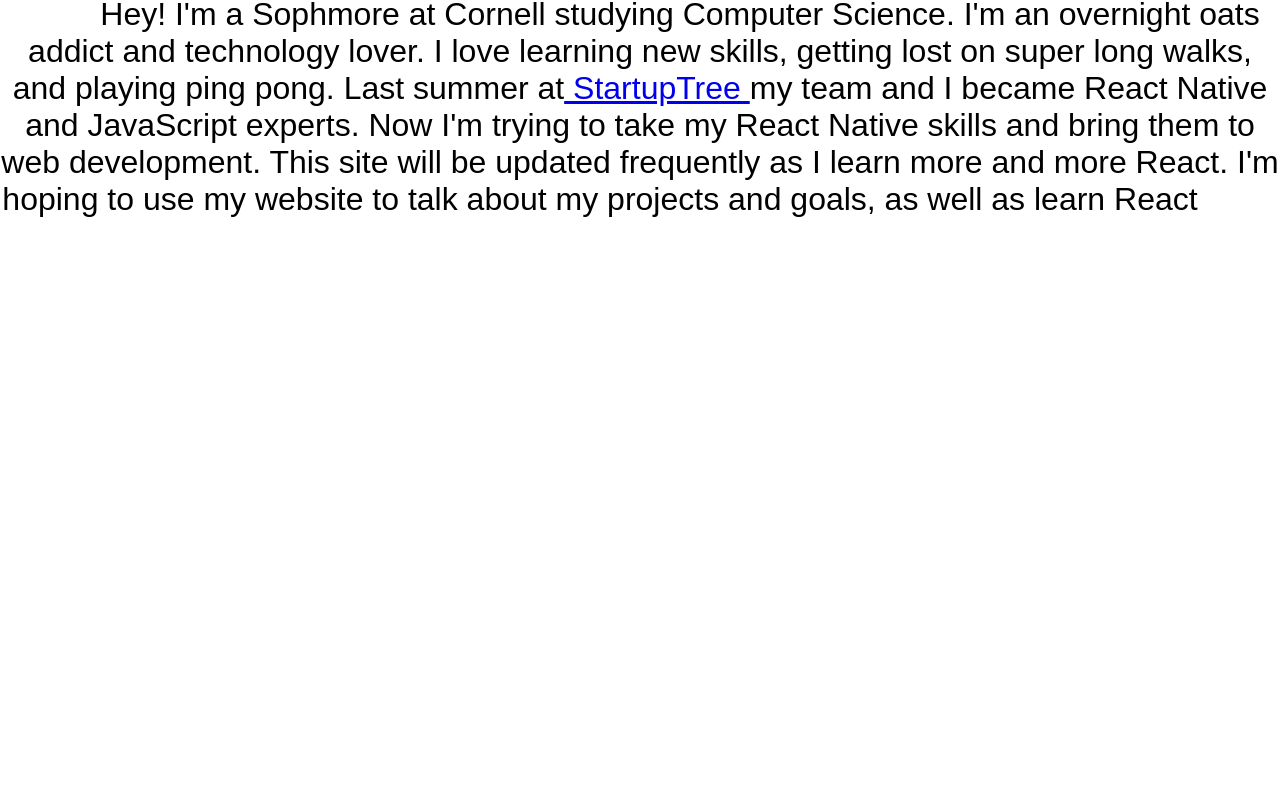
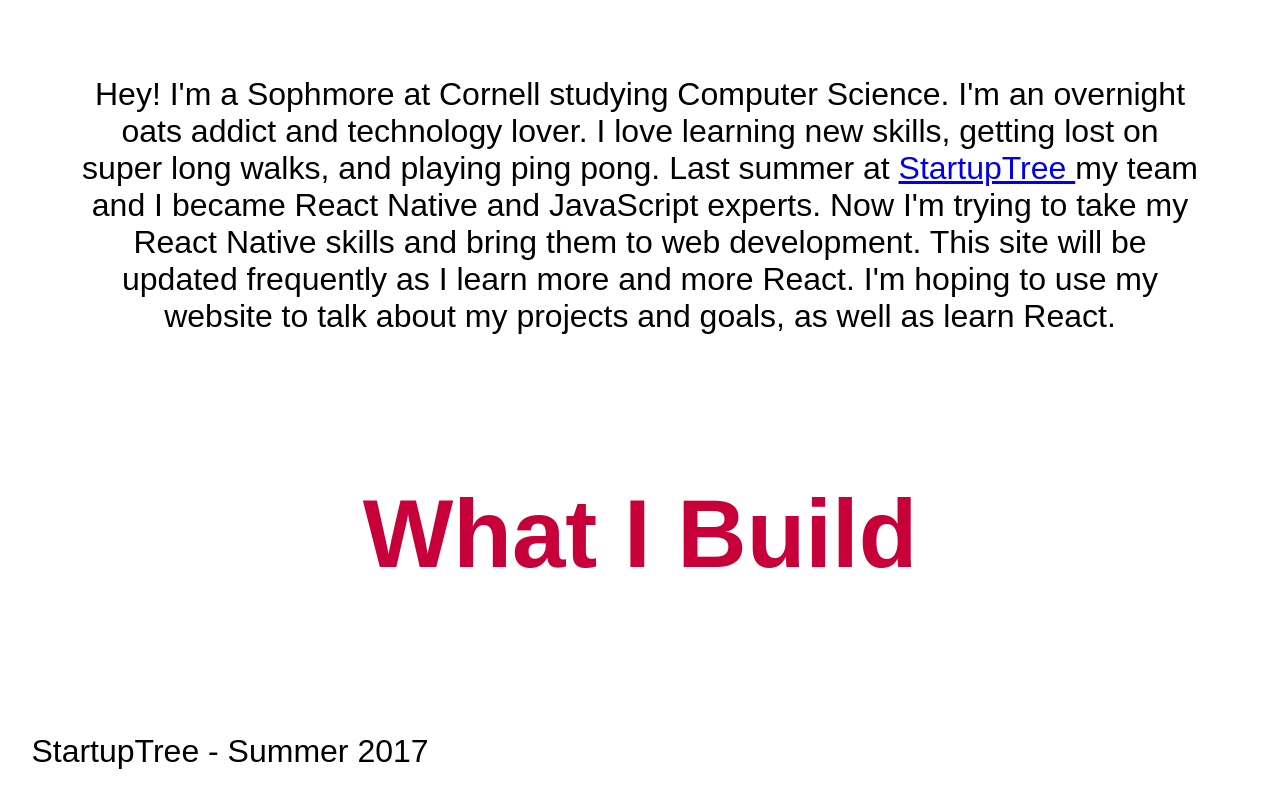
Before and after one commit to alexanderGGreenberg/me, a React (Create React App) app: page / in a window 1280 px wide. Shown: the part 1003-1811 px from the top of the page. Before the commit the page ends 1300 px from the top, so only its background shows below. Built offline with nearby package versions, Linux system fonts and the light colour scheme.

Commit message:
Fix link and basic experience

```diff
--- a/src/AboutMe.js
+++ b/src/AboutMe.js
@@ -6,18 +6,20 @@ class AboutMe extends Component {
   render() {
     return (
       <div>
+
+
         <header className="AboutMe-title">
           <h1 className= "App-title">About Me</h1>
-            <p1 className= "AboutMe-par">
-              Hey! I'm a Sophmore at Cornell studying Computer Science.  I'm an overnight oats addict
-              and technology lover.  I love learning new skills, getting lost on super long walks,
-              and playing ping pong.  Last summer at
-              <a href="https://startuptree.co/"> StartupTree </a>
-              my team and I became React Native and JavaScript experts.  Now I'm trying to take my
-              React Native skills and bring them to web development.  This site will be updated
-              frequently as I learn more and more React.  I'm hoping to use my website to talk
-              about my projects and goals, as well as learn React
-            </p1>
+          <p className= "AboutMe-par">
+            Hey! I'm a Sophmore at Cornell studying Computer Science.  I'm an overnight oats addict
+            and technology lover.  I love learning new skills, getting lost on super long walks,
+            and playing ping pong.  Last summer at <a href="https://startuptree.co/"> StartupTree </a>
+            my team and I became React Native and JavaScript experts.  Now I'm trying to take my
+            React Native skills and bring them to web development.  This site will be updated
+            frequently as I learn more and more React.  I'm hoping to use my website to talk
+            about my projects and goals, as well as learn React.
+          </p>
+
         </header>
 
       </div>
--- a/src/App.js
+++ b/src/App.js
@@ -2,6 +2,9 @@ import React, { Component } from 'react';
 import alexFace from './alexFace.svg';
 import AboutMe from './AboutMe'
 import './App.css';
+import Experience from './Experience';
+import './Experience';
+
 
 class App extends Component {
   render() {
@@ -14,6 +17,8 @@ class App extends Component {
         </header>
         <AboutMe>
         </AboutMe>
+        <Experience>
+        </Experience>
       </div>
 
 
--- /dev/null
+++ b/src/Experience.css
@@ -0,0 +1,9 @@
+.Experience-title {
+  font-size: 2em;
+  color: #C70039;
+}
+.Experience-par {
+	font-size: 1em;
+  	color: black;
+  	padding: 80px;
+}
--- /dev/null
+++ b/src/Experience.js
@@ -0,0 +1,21 @@
+import React, { Component } from 'react';
+import ExperienceCard from './ExperienceCard';
+import './Experience.css';
+
+class Experience extends Component {
+  render() {
+    return (
+      <div>
+        <header className="Experience-title">
+          <h1 className= "App-title">What I Build</h1>
+            <ExperienceCard
+              title = 'StartupTree'
+              when = 'Summer 2017'>
+            </ExperienceCard>
+        </header>
+      </div>
+    );
+  }
+}
+
+export default Experience;
--- /dev/null
+++ b/src/ExperienceCard.css
@@ -0,0 +1,7 @@
+.ExperienceCard-container {
+  font-size: 1em;
+  	color: black;
+  	padding: 80px;
+  	position: relative;
+  	right: 410px;
+}
--- /dev/null
+++ b/src/ExperienceCard.js
@@ -0,0 +1,14 @@
+import React, { Component } from 'react';
+import './ExperienceCard.css';
+
+class ExperienceCard extends Component {
+  render() {
+    return (
+      <div className="ExperienceCard-container">
+           {this.props.title} - {this.props.when}
+      </div>
+    );
+  }
+}
+
+export default ExperienceCard;
```
